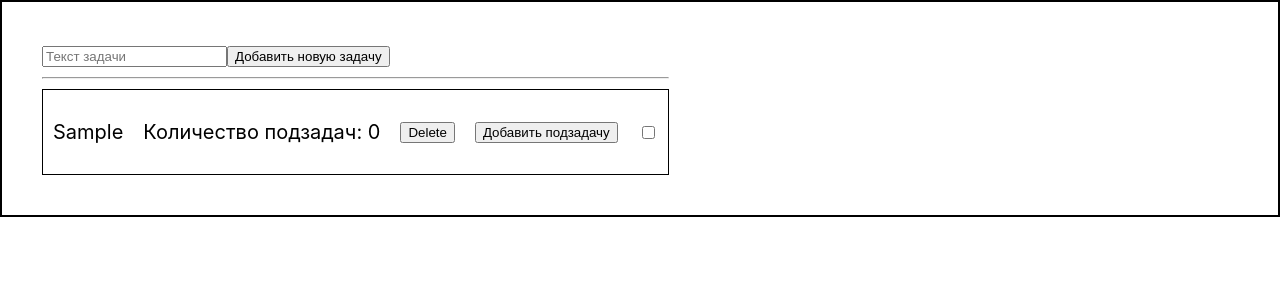
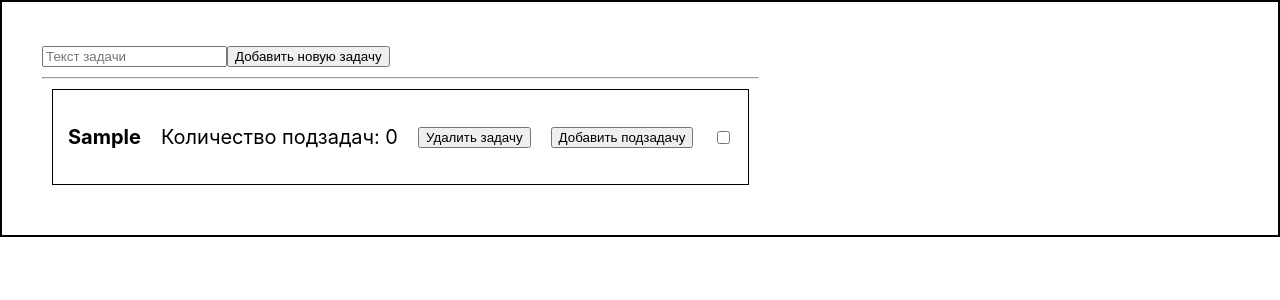
Before and after one commit to ExpertMag/tasks_whith_checkboxes, a React (Create React App) app: page / in a window 1280 px wide. Both pictures are taken after typing "Sample" into the empty fields and a click on the button "Добавить новую задачу". Shown: the top 300 px of the page. Built offline with nearby package versions, Linux system fonts and the light colour scheme.

Commit message:
Added styles
refactor: added styles for tasks, buttons, checkboxes.

```diff
--- a/package.json
+++ b/package.json
@@ -15,6 +15,7 @@
     "react": "^18.2.0",
     "react-dom": "^18.2.0",
     "react-scripts": "5.0.1",
+    "sass": "^1.63.6",
     "typescript": "^4.9.5",
     "web-vitals": "^2.1.4"
   },
--- a/src/App.tsx
+++ b/src/App.tsx
@@ -5,10 +5,6 @@ import { Tasks } from "./Tasks";
 import { Input } from "./Input";
 
 function App() {
-  /*function chengeCheckbox() {
-    setChecked(!checked);
-  }*/
-
   console.log(TasksStore.tasks);
 
   return (
--- a/src/TaskItem.tsx
+++ b/src/TaskItem.tsx
@@ -13,23 +13,11 @@ export function TaskItem(props: Props) {
   const [text, setText] = useState("");
 
   return (
-    <div
-      className="taskItem"
-      style={{
-        border: "1px solid",
-        padding: 10,
-      }}
-    >
-      <div
-        style={{
-          display: "flex",
-          gap: 20,
-          alignItems: "center",
-        }}
-      >
-        <p>{props.task.description}</p>
+    <div className="taskItem">
+      <div className="task">
+        <p className="taskDescription">{props.task.description}</p>
         <p>Количество подзадач: {props.task.subtasks.length}</p>
-        <button onClick={props.onDelete}>Delete</button>
+        <button onClick={props.onDelete}>Удалить задачу</button>
         <button onClick={() => setIsOpen(!isOpen)}>Добавить подзадачу</button>
 
         <input
--- a/src/index.css
+++ /dev/null
@@ -1,25 +0,0 @@
-body {
-  margin: 0;
-  font-family: -apple-system, BlinkMacSystemFont, 'Segoe UI', 'Roboto', 'Oxygen',
-    'Ubuntu', 'Cantarell', 'Fira Sans', 'Droid Sans', 'Helvetica Neue',
-    sans-serif;
-  -webkit-font-smoothing: antialiased;
-  -moz-osx-font-smoothing: grayscale;
-}
-
-code {
-  font-family: source-code-pro, Menlo, Monaco, Consolas, 'Courier New',
-    monospace;
-}
-
-#root {
-  display: flex;
-  padding: 40px;
-  justify-content: flex-start;
-  font-size: 20px;
-  border: 2px solid black;
-}
-
-.subtitle {
-  padding-left: 10px;
-}
--- /dev/null
+++ b/src/index.scss
@@ -0,0 +1,54 @@
+body {
+  margin: 0;
+  font-family: -apple-system, BlinkMacSystemFont, "Segoe UI", "Roboto", "Oxygen",
+    "Ubuntu", "Cantarell", "Fira Sans", "Droid Sans", "Helvetica Neue",
+    sans-serif;
+  -webkit-font-smoothing: antialiased;
+  -moz-osx-font-smoothing: grayscale;
+}
+
+code {
+  font-family: source-code-pro, Menlo, Monaco, Consolas, "Courier New",
+    monospace;
+}
+
+#root {
+  display: flex;
+  padding: 40px;
+  justify-content: flex-start;
+  font-size: 20px;
+  border: 2px solid black;
+}
+
+button {
+  cursor: pointer;
+}
+
+input[type="checkbox"] {
+  cursor: pointer;
+}
+
+.subtitle {
+  padding-left: 10px;
+}
+
+.taskItem {
+  border: 1px solid;
+  padding: 10px;
+  margin: 10px;
+}
+
+.task {
+  display: flex;
+  gap: 20px;
+  align-items: center;
+  padding: 5px;
+}
+
+.task:hover {
+  background-color: #cfdef3;
+}
+
+.taskDescription {
+  font-weight: bold;
+}
```
Also changed, not shown: src/App.css (deleted, +0 -38 lines), src/components/Tasks.tsx (deleted, +0 -133 lines), src/index.tsx (+6 -6 lines), src/App.scss (added), 1 other file (tests, documents, lock files or other folders).
